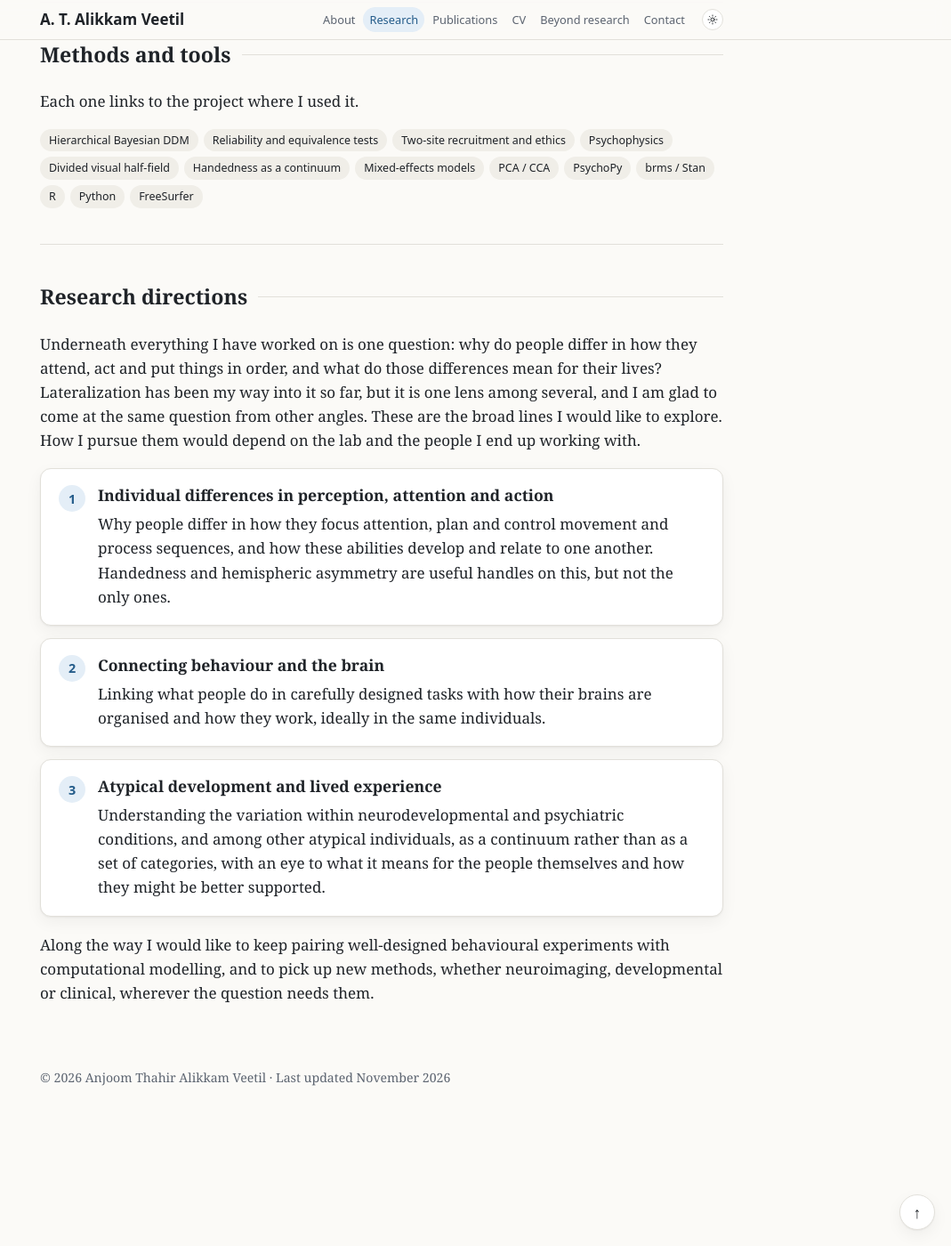
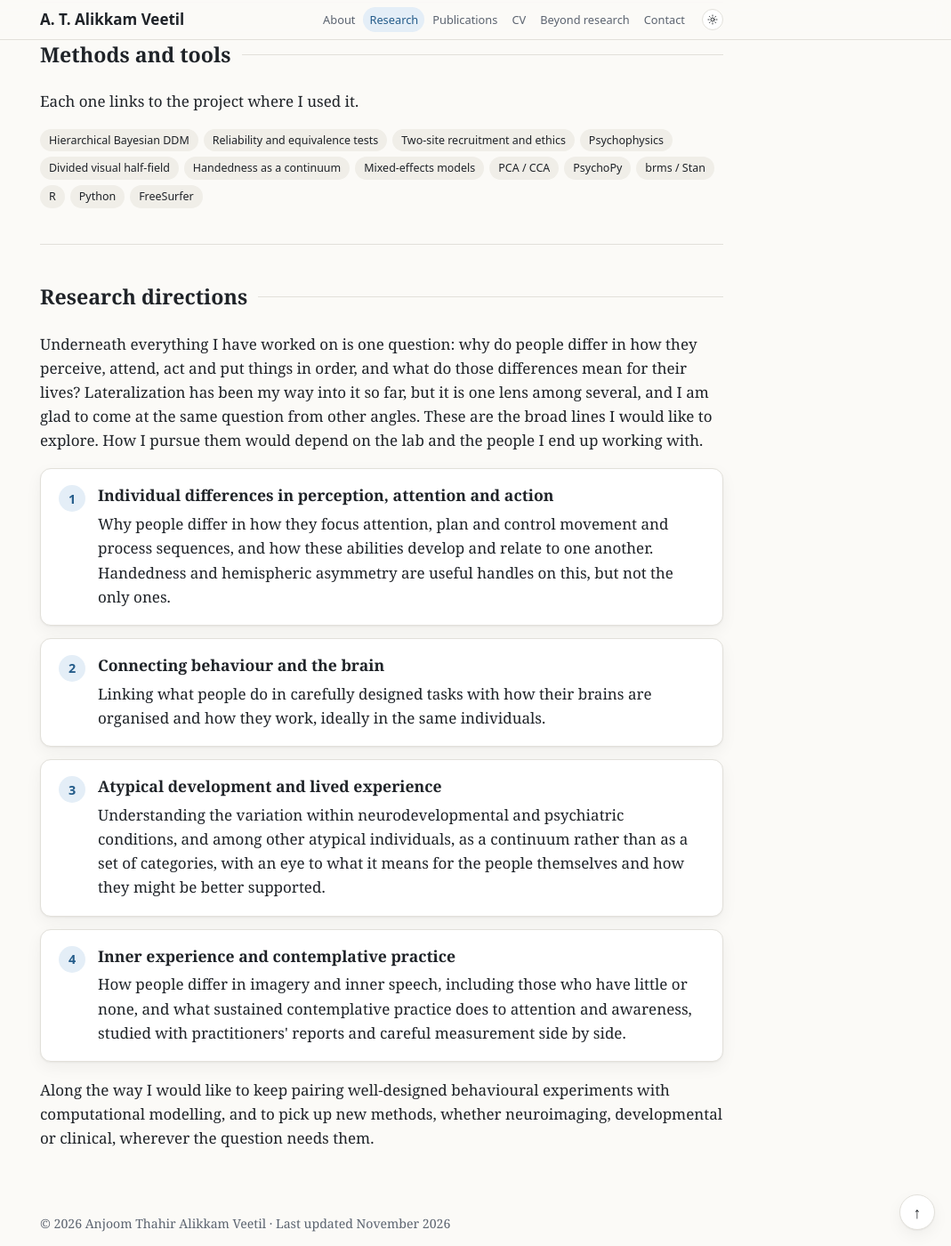
Before and after one commit to anjoomav/anjoomav.github.io, a Jekyll site: the page built from research.html, in a window 1280 px wide and 1400 px high, scrolled down 1871 px. Shown: the whole window at 89% size, without its empty margins (211-1280 px from the left). Built offline with Jekyll 4.4.1, drawn with Linux system fonts in a browser that asks for light colours; before the commit the page ends 3108 px from its top, so only the background shows below that; some of the changed text lies outside the part shown.

Commit message:
About: inner experience (aphantasia, anauralia); Research: global attention fix, perceive, fourth direction, description

```diff
--- a/_includes/home.html
+++ b/_includes/home.html
@@ -28,6 +28,7 @@
     <p class="intro">I'm a biologist turned cognitive scientist, interested in how and why people differ in the way they attend, remember and act: whether those differences are stable, what dimensions they fall along, and how to measure them well. So far I've come at this through lateralization, with handedness as a quick, continuous measure, but the questions travel. I'm equally drawn to working memory, especially how we hold words and speech in mind and manipulate them, and to sequence processing, how we get movements and sounds in the right order at the right time.</p>
     <p>The people I most want to understand, and, where I can, be of some use to, are those with neurodevelopmental conditions and other atypical individuals, among whom atypical lateralization and left-handedness turn up more often than chance would predict. Next I'd like to look at how these differences develop, how they show up in behaviour and in the brain, and whether seeing them as a continuum rather than as categories can help us understand and support people better.</p>
     <p>I'm also drawn to contemplative science. Contemplative traditions and cognitive science both want to understand the nature of mind, but they often talk past each other: one trusts trained first-person inquiry, the other trusts what can be measured and replicated, and each tends to doubt the other's evidence. I'd like to help close that gap, taking practitioners' reports seriously as data while keeping the questions within what a scientific study can test. I come to it from the inside too, through years of Vipassana practice and an ongoing exploration of Dzogchen and Mahāmudrā.</p>
+    <p>I'm also curious about differences in inner experience itself, such as how vividly people picture things, hear sounds in their head or talk to themselves. I have aphantasia and anauralia, so I know from the inside that some people have little or none of this, and how differently a mind can work.</p>
     <h3 class="sub">What I bring</h3>
     <ul>
       <li><strong>I can carry a study from idea to data.</strong> For one study I wrote the ethics application, screened 109 students through campus-wide surveys to fill handedness quotas, and ran the sessions at two universities with a colleague, Neelabja Roy.</li>
--- a/research.html
+++ b/research.html
@@ -2,7 +2,7 @@
 layout: default
 nav: research
 head_title: "Research · Anjoom Thahir Alikkam Veetil"
-description: "Research by Anjoom Thahir Alikkam Veetil on handedness, lateralization, attention and sequence processing, and where that work goes next."
+description: "Research by Anjoom Thahir Alikkam Veetil on individual differences in perception, attention and action, inner experience and contemplative practice, and where that work goes next."
 canonical: "https://anjoomav.github.io/research.html"
 ---
 <header class="page-head wrap">
@@ -22,7 +22,7 @@
           <span class="pill pill-live">Current</span>
         </div>
         <p class="meta">Independent researcher, with Dr. Ark Verma (IIT Kanpur) · Feb. 2026 – present</p>
-        <p class="lead">In 102 people spread across the handedness spectrum, where someone sits on the left–right handedness scale predicted how their two hemispheres shared out global–local and face processing, though not simpler visual features like orientation. Modelling their response times placed the effect in the time spent taking in the stimulus and getting a response under way, rather than in the decision itself.</p>
+        <p class="lead">In 102 people spread across the handedness spectrum, where someone sits on the left–right handedness scale predicted how their two hemispheres shared out global attention and face processing, though not simpler visual features like orientation. Modelling their response times placed the effect in the time spent taking in the stimulus and getting a response under way, rather than in the decision itself.</p>
         <p class="detail">A four-experiment divided visual half-field study (orientation and spatial frequency, global–local form, faces, words) in 102 participants (109 screened) recruited across IIT Kanpur and NIT Calicut, reported preliminarily at CogSci 2023 and now carried through to completion. Hierarchical Bayesian drift-diffusion modelling of 23,273 trials (brms/Stan) localises the visual-field × handedness interaction to nondecision time, with robustness checked by permutation, specification-curve, equivalence and cross-site heterogeneity analyses.</p>
         <div class="chips"><span class="chip">Bayesian DDM</span><span class="chip">Two-site sample</span><span class="chip">Visual attention</span></div>
       </article>
@@ -73,7 +73,7 @@
 
   <section id="directions">
     <h2>Research directions</h2>
-    <p>Underneath everything I have worked on is one question: why do people differ in how they attend, act and put things in order, and what do those differences mean for their lives? Lateralization has been my way into it so far, but it is one lens among several, and I am glad to come at the same question from other angles. These are the broad lines I would like to explore. How I pursue them would depend on the lab and the people I end up working with.</p>
+    <p>Underneath everything I have worked on is one question: why do people differ in how they perceive, attend, act and put things in order, and what do those differences mean for their lives? Lateralization has been my way into it so far, but it is one lens among several, and I am glad to come at the same question from other angles. These are the broad lines I would like to explore. How I pursue them would depend on the lab and the people I end up working with.</p>
     <ol class="directions">
       <li>
         <h3>Individual differences in perception, attention and action</h3>
@@ -87,6 +87,10 @@
         <h3>Atypical development and lived experience</h3>
         <p>Understanding the variation within neurodevelopmental and psychiatric conditions, and among other atypical individuals, as a continuum rather than as a set of categories, with an eye to what it means for the people themselves and how they might be better supported.</p>
       </li>
+      <li>
+        <h3>Inner experience and contemplative practice</h3>
+        <p>How people differ in imagery and inner speech, including those who have little or none, and what sustained contemplative practice does to attention and awareness, studied with practitioners' reports and careful measurement side by side.</p>
+      </li>
     </ol>
     <p>Along the way I would like to keep pairing well-designed behavioural experiments with computational modelling, and to pick up new methods, whether neuroimaging, developmental or clinical, wherever the question needs them.</p>
   </section>
```
Also changed, not shown: other parts of _includes/home.html (+1 -1 lines).
